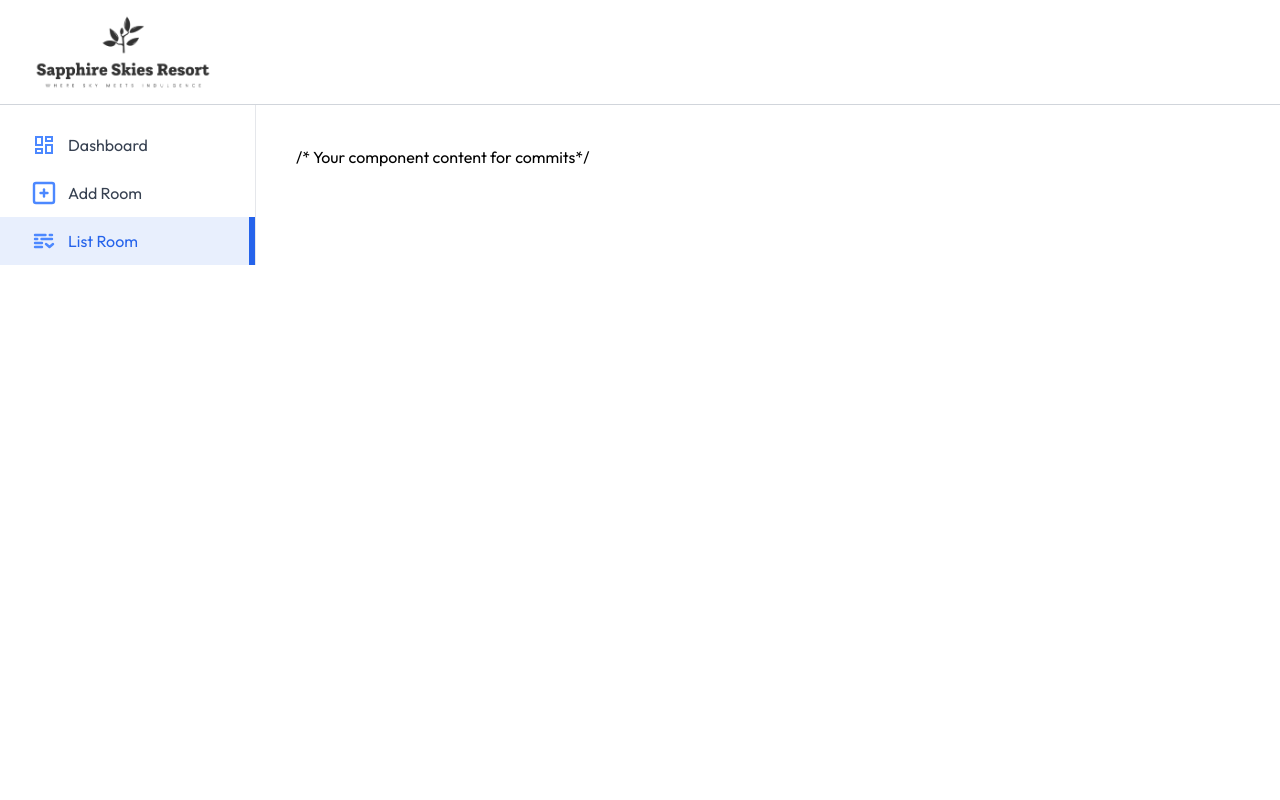
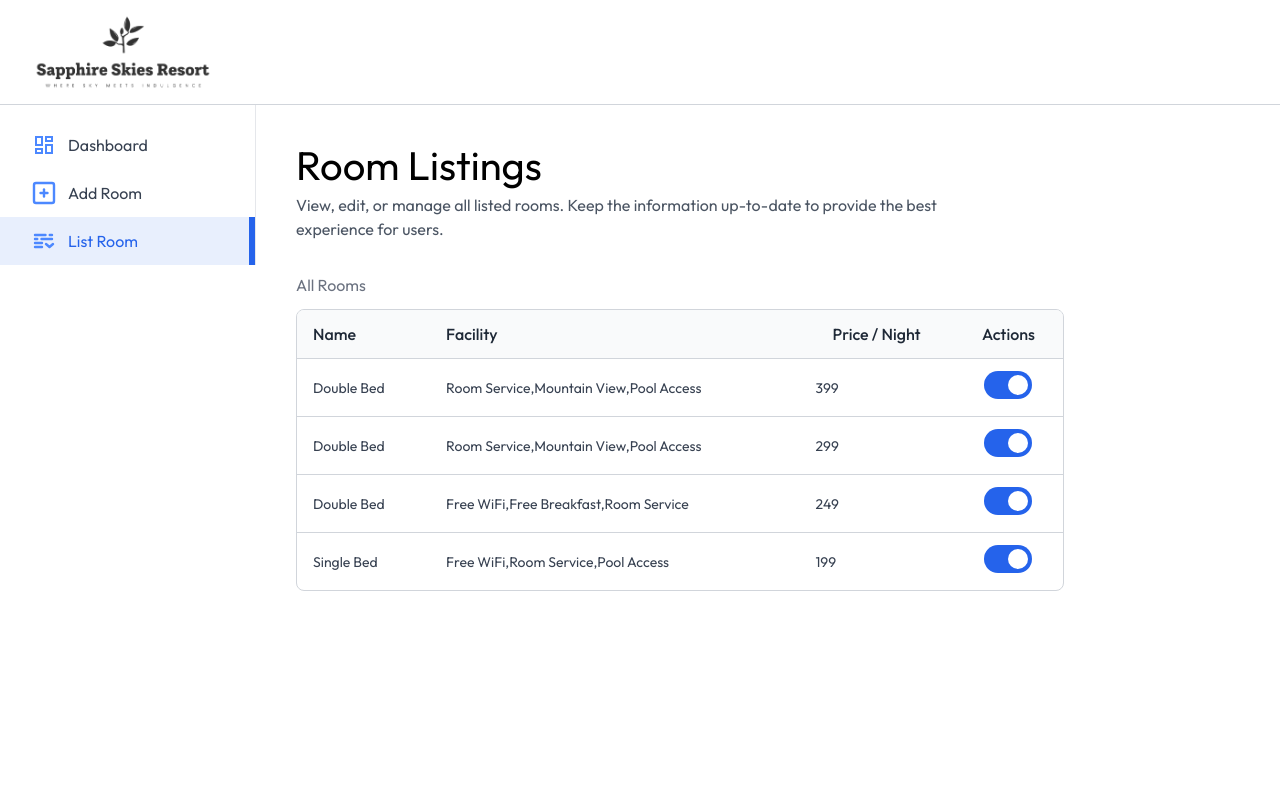
Before and after one commit to Tharunkunamalla/Sapphire-skies-resort, a React (Vite) app: page /owner/list-room in a window 1280 px wide. Shown: the top 800 px of the page. Built offline with nearby package versions, Linux system fonts and the light colour scheme; a web font is replaced by a local one.

Commit message:
Completed

```diff
--- a/src/pages/hotelOwner/ListRoom.jsx
+++ b/src/pages/hotelOwner/ListRoom.jsx
@@ -1,7 +1,66 @@
-import React from "react";
+import React, {useState} from "react";
+import {roomsDummyData} from "../../assets/assets";
+import Title from "../../components/Title";
 
 const ListRoom = () => {
-  return <div>/* Your component content for commits*/</div>;
+  const [rooms, setRooms] = useState(roomsDummyData);
+
+  return (
+    <div>
+      <Title
+        align="left"
+        font="outfit"
+        title="Room Listings"
+        subTitle="View, edit, or manage all listed rooms. Keep the information up-to-date to provide the best experience for users."
+      />
+      <p className="text-gray-500 mt-8">All Rooms</p>
+
+      <div className="w-full max-w-3xl text-left border border-gray-300 rounded-lg max-h-80 overflow-y-scroll mt-3">
+        <table className="w-full ">
+          <thead className="bg-gray-50">
+            <tr>
+              <th className="py-3 px-4 text-gray-800 font-medium">Name</th>
+              <th className="py-3 px-4 text-gray-800 font-medium max-sm:hidden">
+                Facility
+              </th>
+              <th className="py-3 px-4 text-gray-800 font-medium text-center">
+                Price / Night
+              </th>
+              <th className="py-3 px-4 text-gray-800 font-medium text-center">
+                Actions
+              </th>
+            </tr>
+          </thead>
+          <tbody className="text-sm">
+            {rooms.map((item, index) => (
+              <tr key={index}>
+                <td className="py-3 px-4 text-gray-700 border-t border-gray-300">
+                  {item.roomType}
+                </td>
+                <td className="py-3 px-4 text-gray-700 border-t border-gray-300 max-sm:hidden">
+                  {item.amenities.join(",")}
+                </td>
+                <td className="py-3 px-4 text-gray-700 border-t border-gray-300">
+                  {item.pricePerNight}
+                </td>
+                <td className="py-3 px-4 border-t border-gray-300 text-sm text-red-500 text-center">
+                  <label className="relative inline-flex items-center cursor-pointer text-gray-90 gap-3">
+                    <input
+                      type="checkbox"
+                      className="sr-only peer"
+                      checked={item.isAvailable}
+                    />
+                    <div className="w-12 h-7 bg-sIate-3ee rounded-full peer peer-checked:bg-blue-600 transition-colors duration-200'"></div>
+                    <span className="dot absolute left-1 top-1 w-5 h-5 bg-white rounded-full transition-transform duration-20 ease-in-out peer-checked:translate-x-5"></span>
+                  </label>
+                </td>
+              </tr>
+            ))}
+          </tbody>
+        </table>
+      </div>
+    </div>
+  );
 };
 
 export default ListRoom;
```
